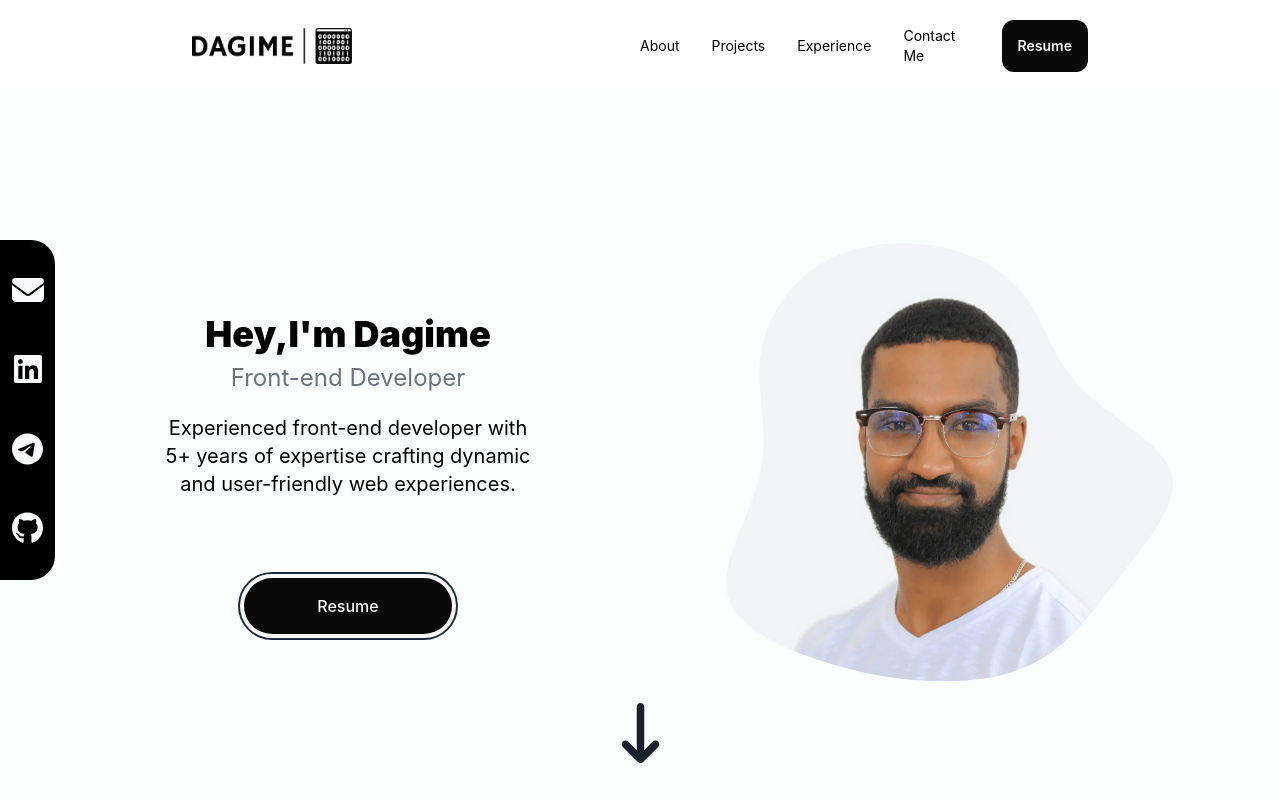
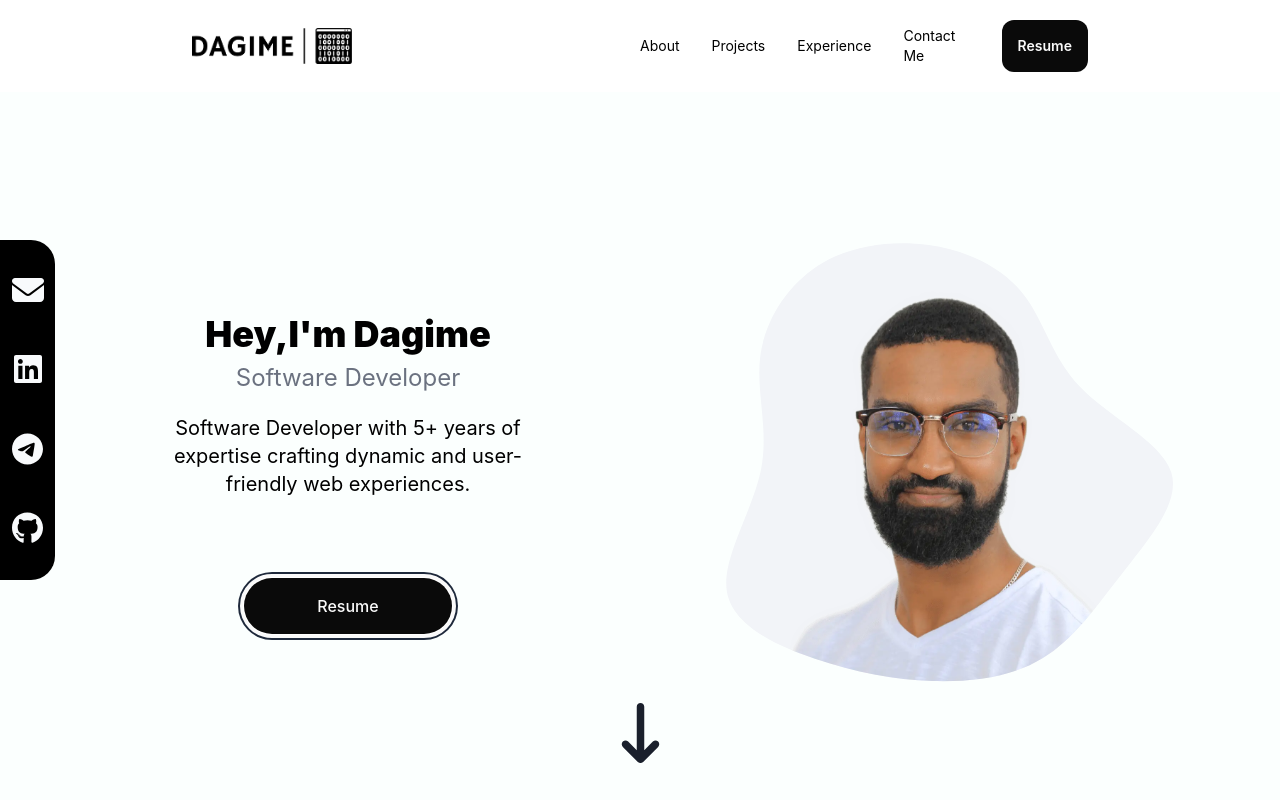
Before and after one commit to Dagime-Teshome/portfolio-site, a React (Vite) app: page / in a window 1280 px wide. Shown: the top 800 px of the page. Built offline with nearby package versions, Linux system fonts and the light colour scheme.

Commit message:
change role

```diff
--- a/src/components/LandingSection.jsx
+++ b/src/components/LandingSection.jsx
@@ -19,11 +19,11 @@ const LandingSection = () => (
             Hey,I'm Dagime
           </h6>
           <h5 className="mt-2 text-nowrap text-2xl text-gray-500">
-            Front-end Developer
+            Software Developer
           </h5>
           <h3 className="text-pretty mt-5  text-black  text-center text-xl">
-            Experienced front-end developer with 5+ years of expertise crafting
-            dynamic and user-friendly web experiences.
+            Software Developer with 5+ years of expertise crafting dynamic and
+            user-friendly web experiences.
           </h3>
           <Socials />
           <a href={resume} target="blank">
```
